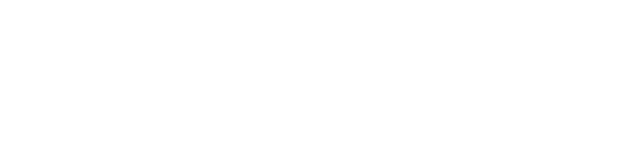
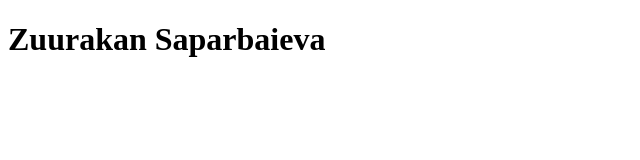
Before and after one commit to zuurakans/rsschool-cv, a plain HTML site: page index.html in a window 1280 px wide. Shown: the whole page, without its empty margins (0-640 px from the left). Drawn offline with Linux system fonts and the light colour scheme.

Commit message:
feat: add Header

```diff
--- a/index.html
+++ b/index.html
@@ -8,6 +8,6 @@
   <title>CV of Zuurakan</title>
 </head>
 <body>
-
+  <h1>Zuurakan Saparbaieva</h1>
 </body>
 </html>
```
Also changed, not shown: 1 other file.
